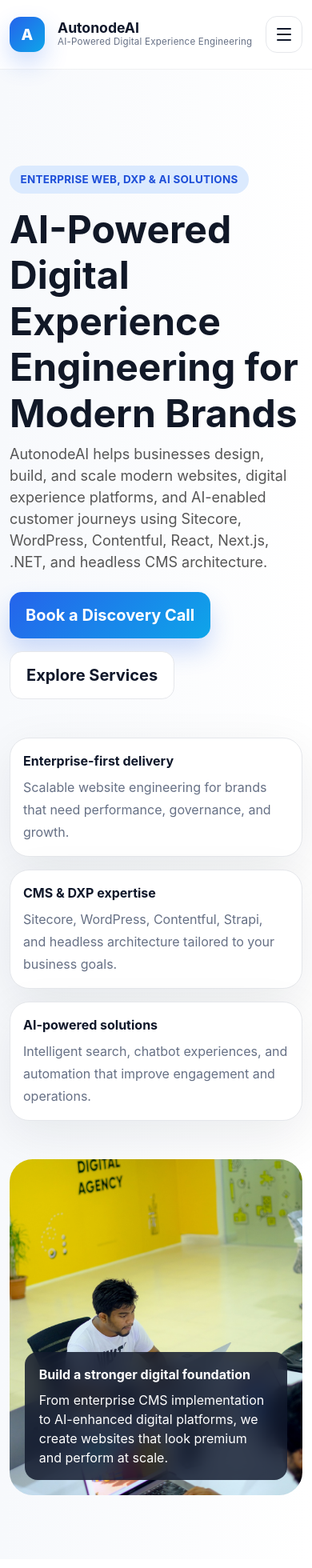
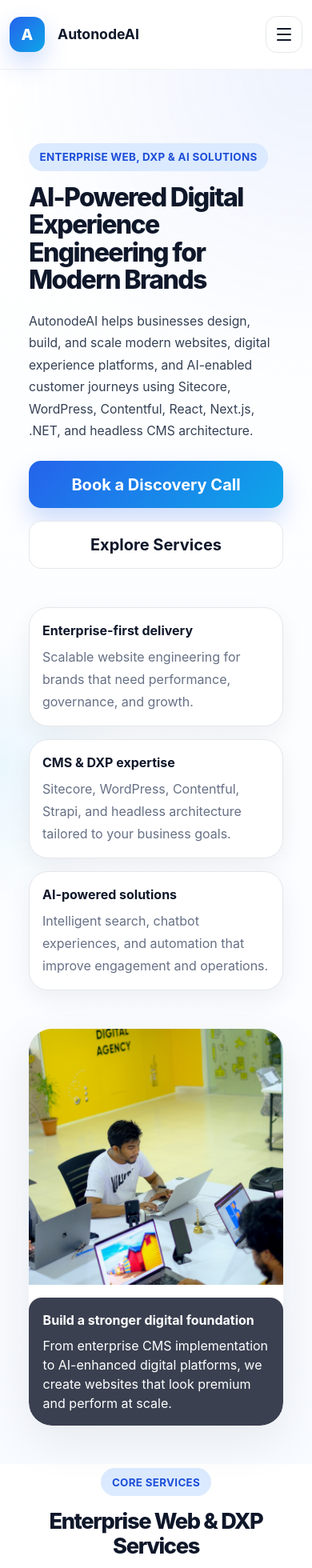
Before and after one commit to biswajitnayak390/mywebautonode, a Next.js app: page / in a window 390 px wide. Shown: the top 1960 px of the page at 80% size. Built offline with nearby package versions, Linux system fonts and the light colour scheme.

Commit message:
css changes

```diff
--- a/app/globals.css
+++ b/app/globals.css
@@ -10,35 +10,63 @@
   --brand-primary-dark: #1d4ed8;
   --brand-primary-soft: #dbeafe;
   --brand-shadow: 0 18px 60px rgba(15, 23, 42, 0.08);
+  --brand-shadow-soft: 0 10px 30px rgba(15, 23, 42, 0.06);
+  --header-height: 84px;
 }
 
-* { box-sizing: border-box; }
-html { scroll-behavior: smooth; }
+* {
+  box-sizing: border-box;
+}
+
+html {
+  scroll-behavior: smooth;
+  overflow-x: hidden;
+}
+
 body {
   margin: 0;
   color: var(--brand-ink);
   background: var(--brand-white);
   font-family: Inter, ui-sans-serif, system-ui, -apple-system, BlinkMacSystemFont, "Segoe UI", sans-serif;
+  overflow-x: hidden;
 }
 
-a { text-decoration: none; }
-img { max-width: 100%; height: auto; }
-.page-top-space { padding-top: 7rem; }
-.section-pad { padding: 5.5rem 0; }
-.section-soft { background: linear-gradient(180deg, #f8fbff 0%, #f8fafc 100%); }
+a {
+  text-decoration: none;
+}
+
+img {
+  max-width: 100%;
+  height: auto;
+  display: block;
+}
+
+.page-top-space {
+  padding-top: calc(var(--header-height) + 1.25rem);
+}
+
+.section-pad {
+  padding: 5.5rem 0;
+}
+
+.section-soft {
+  background: linear-gradient(180deg, #f8fbff 0%, #f8fafc 100%);
+}
+
 .eyebrow {
   display: inline-flex;
   align-items: center;
-  gap: .5rem;
-  padding: .45rem .85rem;
+  gap: 0.5rem;
+  padding: 0.45rem 0.85rem;
   border-radius: 999px;
   background: var(--brand-primary-soft);
   color: var(--brand-primary-dark);
-  font-size: .84rem;
+  font-size: 0.84rem;
   font-weight: 700;
-  letter-spacing: .02em;
+  letter-spacing: 0.02em;
   text-transform: uppercase;
 }
+
 .display-title {
   font-size: clamp(2.6rem, 6vw, 4.75rem);
   line-height: 1.02;
@@ -46,15 +74,21 @@
   font-weight: 800;
   color: var(--brand-navy);
 }
+
 .section-title {
   font-size: clamp(2rem, 3vw, 3.2rem);
   line-height: 1.1;
   letter-spacing: -0.05em;
   font-weight: 800;
   color: var(--brand-navy);
+  margin-bottom: 0.75rem;
 }
+
 .section-title.dark,
-.section-copy.dark { color: var(--brand-ink); }
+.section-copy.dark {
+  color: var(--brand-ink);
+}
+
 .lead-copy,
 .section-copy {
   color: var(--brand-text);
@@ -62,23 +96,31 @@
   line-height: 1.8;
 }
 
+/* Header */
 .site-header {
-  background: rgba(255,255,255,.88);
+  position: sticky;
+  top: 0;
+  z-index: 1200;
+  min-height: var(--header-height);
+  background: rgba(255, 255, 255, 0.88);
   backdrop-filter: blur(16px);
-  border-bottom: 1px solid rgba(15,23,42,.06);
+  border-bottom: 1px solid rgba(15, 23, 42, 0.06);
 }
+
 .brand-mark strong {
   display: block;
   color: var(--brand-navy);
   font-size: 1.1rem;
   line-height: 1.1;
 }
+
 .brand-mark small {
   display: block;
   color: var(--brand-muted);
-  font-size: .72rem;
-  letter-spacing: .02em;
+  font-size: 0.72rem;
+  letter-spacing: 0.02em;
 }
+
 .brand-orb {
   width: 44px;
   height: 44px;
@@ -91,12 +133,17 @@
   font-weight: 800;
   font-size: 1.2rem;
   box-shadow: 0 14px 30px rgba(37, 99, 235, 0.22);
+  flex-shrink: 0;
 }
+
 .nav-link-custom {
   color: var(--brand-text);
   font-weight: 600;
 }
-.nav-link-custom:hover { color: var(--brand-primary-dark); }
+
+.nav-link-custom:hover {
+  color: var(--brand-primary-dark);
+}
 
 .menu-toggle {
   width: 46px;
@@ -110,6 +157,7 @@
   justify-content: center;
   gap: 5px;
 }
+
 .menu-toggle span {
   display: block;
   width: 18px;
@@ -117,6 +165,7 @@
   background: var(--brand-navy);
   border-radius: 999px;
 }
+
 .mobile-nav {
   width: 100%;
   padding: 1rem;
@@ -125,60 +174,100 @@
   background: white;
   box-shadow: var(--brand-shadow);
 }
+
+/* Buttons */
 .btn-brand-primary,
 .btn-brand-outline {
-  border-radius: .95rem;
-  padding: .88rem 1.25rem;
+  border-radius: 0.95rem;
+  padding: 0.88rem 1.25rem;
   font-weight: 700;
+  transition: all 0.25s ease;
 }
+
 .btn-brand-primary {
   background: linear-gradient(135deg, var(--brand-primary), #0ea5e9);
   color: white;
   border: none;
-  box-shadow: 0 16px 30px rgba(37,99,235,.22);
+  box-shadow: 0 16px 30px rgba(37, 99, 235, 0.22);
 }
-.btn-brand-primary:hover { color: white; background: linear-gradient(135deg, var(--brand-primary-dark), #0284c7); }
+
+.btn-brand-primary:hover {
+  color: white;
+  background: linear-gradient(135deg, var(--brand-primary-dark), #0284c7);
+}
+
 .btn-brand-outline {
   background: white;
   border: 1px solid var(--brand-line);
   color: var(--brand-navy);
 }
-.btn-brand-outline:hover { color: var(--brand-primary-dark); border-color: #bfd4ff; background: #f8fbff; }
 
+.btn-brand-outline:hover {
+  color: var(--brand-primary-dark);
+  border-color: #bfd4ff;
+  background: #f8fbff;
+}
+
+/* Hero */
 .hero-section {
-  padding-top: 8.2rem;
+  padding-top: calc(var(--header-height) + 2rem);
+  padding-bottom: 5rem;
   background:
-    radial-gradient(circle at top right, rgba(37,99,235,.08), transparent 22%),
-    radial-gradient(circle at left center, rgba(14,165,233,.07), transparent 18%),
+    radial-gradient(circle at top right, rgba(37, 99, 235, 0.08), transparent 22%),
+    radial-gradient(circle at left center, rgba(14, 165, 233, 0.07), transparent 18%),
     linear-gradient(180deg, #ffffff 0%, #f8fbff 100%);
 }
+
+.hero-title {
+  font-size: clamp(2.5rem, 5vw, 4.4rem);
+  line-height: 1.02;
+  letter-spacing: -0.05em;
+  font-weight: 800;
+  color: var(--brand-navy);
+  margin-bottom: 1.25rem;
+}
+
+.hero-text {
+  font-size: 1.08rem;
+  line-height: 1.85;
+  color: var(--brand-text);
+  max-width: 640px;
+}
+
 .hero-visual {
   position: relative;
   border-radius: 1.8rem;
   overflow: hidden;
   background: white;
+  box-shadow: var(--brand-shadow);
 }
+
 .hero-image {
   width: 100%;
   height: 560px;
   object-fit: cover;
 }
+
 .hero-floating-card {
   position: absolute;
   left: 1.2rem;
   right: 1.2rem;
   bottom: 1.2rem;
-  background: rgba(15,23,42,.82);
+  background: rgba(15, 23, 42, 0.82);
   color: white;
   padding: 1rem 1.1rem;
   border-radius: 1rem;
   backdrop-filter: blur(12px);
 }
+
 .hero-trust-grid {
   display: grid;
   grid-template-columns: repeat(3, minmax(0, 1fr));
   gap: 1rem;
+  margin-top: 2rem;
 }
+
+/* Cards */
 .trust-card,
 .service-card-light,
 .platform-card,
@@ -189,86 +278,173 @@
   background: white;
   border: 1px solid var(--brand-line);
   border-radius: 1.5rem;
-  box-shadow: var(--brand-shadow);
+  box-shadow: var(--brand-shadow-soft);
 }
+
 .trust-card {
   padding: 1rem;
 }
+
 .trust-card strong,
-.platform-card strong { display: block; color: var(--brand-navy); margin-bottom: .45rem; }
+.platform-card strong {
+  display: block;
+  color: var(--brand-navy);
+  margin-bottom: 0.45rem;
+}
+
 .trust-card span,
 .platform-card span,
-.card-copy-dark { color: var(--brand-muted); line-height: 1.75; }
+.card-copy-dark {
+  color: var(--brand-muted);
+  line-height: 1.75;
+}
+
 .card-thumb-light {
+  width: 100%;
   height: 230px;
   object-fit: cover;
   border-top-left-radius: 1.5rem;
   border-top-right-radius: 1.5rem;
 }
+
 .service-number {
   color: var(--brand-primary-dark);
-  font-size: .9rem;
+  font-size: 0.9rem;
   font-weight: 800;
-  letter-spacing: .08em;
+  letter-spacing: 0.08em;
 }
+
 .card-title-dark {
   font-size: 1.18rem;
   line-height: 1.35;
   color: var(--brand-navy);
   font-weight: 800;
 }
+
+.service-title {
+  margin-top: 0.9rem;
+  margin-bottom: 0.7rem;
+  font-weight: 800;
+  font-size: 1.18rem;
+  color: var(--brand-navy);
+}
+
+/* Services */
+.services-section {
+  padding-top: 5px;
+  padding-bottom: 5rem;
+}
+
+/* Platform */
 .platform-grid {
   display: grid;
   grid-template-columns: repeat(auto-fit, minmax(210px, 1fr));
   gap: 1rem;
 }
+
 .platform-card {
   padding: 1.2rem;
 }
+
 .content-image {
   width: 100%;
   border-radius: 1.5rem;
 }
+
 .feature-list {
   margin: 0;
   padding-left: 1.1rem;
   color: var(--brand-text);
   line-height: 1.9;
 }
+
+/* Technology */
+.tech-section {
+  padding-top: 5rem;
+  padding-bottom: 6rem;
+  background: #f5f7fb;
+}
+
+.tech-list {
+  display: flex;
+  flex-wrap: wrap;
+  justify-content: center;
+  gap: 18px;
+  margin-top: 2rem;
+}
+
+.tech-list span {
+  padding: 14px 24px;
+  border-radius: 999px;
+  background: white;
+  border: 1px solid #e5e7eb;
+  font-weight: 700;
+  color: #0f172a;
+  box-shadow: 0 8px 20px rgba(0, 0, 0, 0.05);
+  transition: transform 0.2s ease, box-shadow 0.2s ease;
+}
+
+.tech-list span:hover {
+  transform: translateY(-4px);
+  box-shadow: 0 12px 30px rgba(0, 0, 0, 0.1);
+}
+
+/* CTA */
+.cta-section {
+  padding-top: 5rem;
+  padding-bottom: 5rem;
+}
+
 .cta-banner {
   padding: 2rem;
   background: linear-gradient(135deg, #eef5ff, #ffffff 65%);
 }
+
 .text-link {
   color: var(--brand-primary-dark);
   font-weight: 700;
 }
+
+/* FAQ */
 .faq-card-light {
   padding: 1.5rem;
   background: #ffffff;
 }
+
+/* Footer */
 .footer-wrap {
   background: #0f172a;
-  color: rgba(255,255,255,.8);
+  color: rgba(255, 255, 255, 0.8);
 }
-.footer-copy { color: rgba(255,255,255,.72); line-height: 1.8; }
+
+.footer-copy {
+  color: rgba(255, 255, 255, 0.72);
+  line-height: 1.8;
+}
+
 .footer-heading {
-  font-size: .9rem;
+  font-size: 0.9rem;
   text-transform: uppercase;
-  letter-spacing: .06em;
-  color: rgba(255,255,255,.52);
+  letter-spacing: 0.06em;
+  color: rgba(255, 255, 255, 0.52);
   margin-bottom: 1rem;
 }
+
 .footer-link {
-  color: rgba(255,255,255,.84);
-}
-.footer-link:hover { color: white; }
-.footer-bottom {
-  border-top: 1px solid rgba(255,255,255,.1);
-  color: rgba(255,255,255,.58);
-  font-size: .92rem;
+  color: rgba(255, 255, 255, 0.84);
 }
 
+.footer-link:hover {
+  color: white;
+}
+
+.footer-bottom {
+  border-top: 1px solid rgba(255, 255, 255, 0.1);
+  color: rgba(255, 255, 255, 0.58);
+  font-size: 0.92rem;
+}
+
+/* Modal */
 .modal-shell {
   position: fixed;
   inset: 0;
@@ -278,113 +454,198 @@
   justify-content: center;
   padding: 1rem;
 }
+
 .modal-backdrop-custom {
   position: absolute;
   inset: 0;
-  background: rgba(15,23,42,.55);
+  background: rgba(15, 23, 42, 0.55);
   backdrop-filter: blur(6px);
 }
+
 .modal-panel {
   position: relative;
   z-index: 2;
   width: min(760px, 100%);
   padding: 1.5rem;
 }
+
 .modal-title-custom {
   color: var(--brand-navy);
   font-size: 2rem;
   line-height: 1.1;
-  letter-spacing: -.04em;
+  letter-spacing: -0.04em;
   font-weight: 800;
 }
+
 .form-control,
 .form-select {
-  border-radius: .95rem;
+  border-radius: 0.95rem;
   border-color: #dbe1ea;
+  min-height: 52px;
 }
+
+textarea.form-control {
+  min-height: 140px;
+}
+
 .form-control:focus,
 .form-select:focus {
-  box-shadow: 0 0 0 .2rem rgba(37,99,235,.12);
+  box-shadow: 0 0 0 0.2rem rgba(37, 99, 235, 0.12);
   border-color: #93c5fd;
 }
 
+/* Prevent mobile overflow */
+.container,
+.container-fluid,
+.row {
+  max-width: 100%;
+}
+
+.row {
+  margin-left: 0;
+  margin-right: 0;
+}
+
+/* Tablet */
 @media (max-width: 991px) {
+  :root {
+    --header-height: 76px;
+  }
+
+  .page-top-space {
+    padding-top: calc(var(--header-height) + 0.75rem);
+  }
+
+  .hero-section {
+    padding-top: calc(var(--header-height) + 1.2rem);
+    padding-bottom: 3.5rem;
+  }
+
+  .hero-image {
+    height: 420px;
+  }
+
   .hero-trust-grid {
     grid-template-columns: 1fr;
   }
-  .hero-section {
-    padding-top: 7rem;
+
+  .section-title {
+    font-size: clamp(1.8rem, 4vw, 2.4rem);
   }
-  .hero-image {
-    height: 420px;
+
+  .hero-title {
+    font-size: clamp(2.1rem, 6vw, 3.2rem);
   }
-  .page-top-space {
-    padding-top: 6.5rem;
+
+  .hero-text,
+  .section-copy,
+  .lead-copy {
+    font-size: 1rem;
+    line-height: 1.75;
+  }
+
+  .services-section {
+    padding-top: 5px;
+    padding-bottom: 4rem;
+  }
+
+  .tech-section {
+    padding-top: 4rem;
+    padding-bottom: 4.5rem;
+  }
+
+  .cta-section {
+    padding-top: 4rem;
+    padding-bottom: 4rem;
+  }
+
+  .card-thumb-light {
+    height: 220px;
+  }
+}
+
+/* Mobile */
+@media (max-width: 767px) {
+  .section-pad {
+    padding: 4rem 0;
   }
 
   .hero-section {
-  padding-top: 120px;
-  padding-bottom: 80px;
-  background: linear-gradient(to right,#f7f9fc,#ffffff);
+    padding-top: calc(var(--header-height) + 1rem);
+    padding-bottom: 3rem;
   }
 
   .hero-title {
-  font-size: 48px;
-  font-weight: 700;
+    font-size: 2rem;
+    line-height: 1.08;
   }
 
-.hero-text {
-  font-size: 18px;
-  color: #555;
+  .section-title {
+    font-size: 1.7rem;
+    line-height: 1.15;
+  }
+
+  .hero-text,
+  .section-copy,
+  .lead-copy {
+    font-size: 0.98rem;
+  }
+
+  .hero-image {
+    height: 320px;
+  }
+
+  .hero-floating-card {
+    position: static;
+    margin-top: 1rem;
   }
 
   .services-section {
-  padding: 80px 0;
-}
-
-.section-title {
-  font-size: 36px;
-  font-weight: 600;
-}
-
-.service-title {
-  margin-top: 20px;
-  font-weight: 600;
+    padding-top: 5px;
+    padding-bottom: 3.5rem;
   }
 
   .tech-section {
-  padding-top: 100px;
-  padding-bottom: 140px;
-  background: #f5f7fb;
+    padding-top: 3.5rem;
+    padding-bottom: 4rem;
   }
 
   .tech-list {
-  display: flex;
-  flex-wrap: wrap;
-  justify-content: center;
-  gap: 18px;
-  margin-top: 40px;
+    justify-content: flex-start;
+    gap: 12px;
   }
 
   .tech-list span {
-  padding: 14px 24px;
-  border-radius: 10px;
-  background: white;
-  border: 1px solid #e5e7eb;
-  font-weight: 600;
-  color: #0f172a;
-  box-shadow: 0 8px 20px rgba(0,0,0,0.05);
-  transition: transform .2s ease, box-shadow .2s ease;
+    padding: 12px 18px;
+    font-size: 0.92rem;
   }
 
-.tech-list span:hover {
-  transform: translateY(-4px);
-  box-shadow: 0 12px 30px rgba(0,0,0,0.1);
+  .cta-section {
+    padding-top: 3.5rem;
+    padding-bottom: 3.5rem;
   }
 
+  .cta-banner {
+    padding: 1.4rem;
+  }
 
+  .card-thumb-light {
+    height: 210px;
+  }
 
-.cta-section {
-  padding: 80px 0;
+  .brand-mark small {
+    display: none;
+  }
+
+  .btn-brand-primary,
+  .btn-brand-outline {
+    width: 100%;
+    justify-content: center;
+    text-align: center;
+  }
+
+  .modal-panel {
+    padding: 1.2rem;
+    border-radius: 1.2rem;
   }
 }
```
Lines whose indentation alone changed are shown as unchanged.
